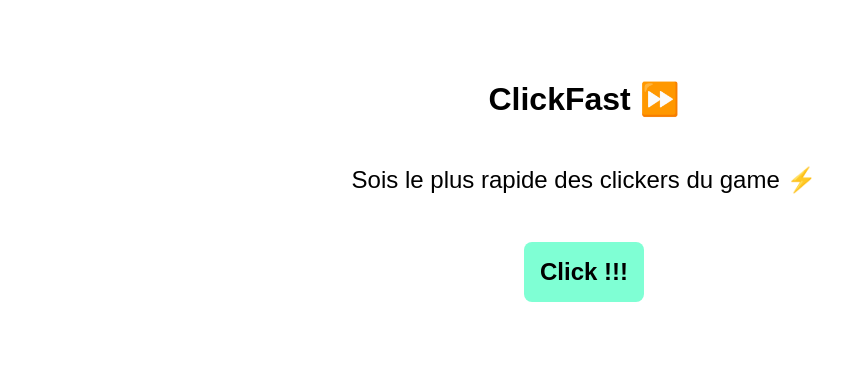
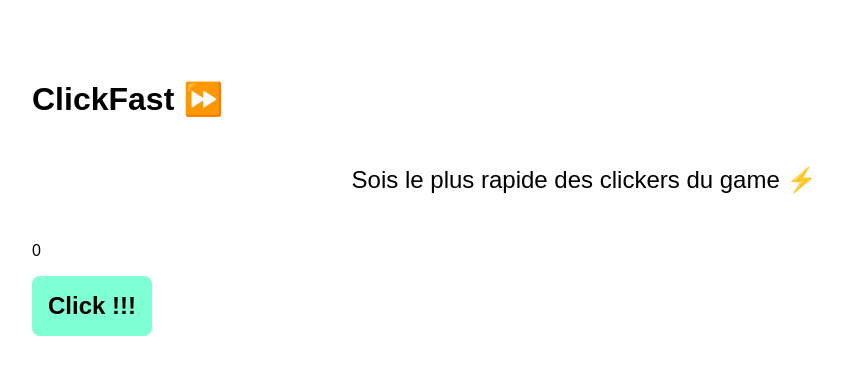
Before and after one commit to nod747548543/jeu-de-click, a plain HTML site: page index.html in a window 1280 px wide. Shown: the whole page, without its empty margins (56-899 px from the left). Drawn offline with Linux system fonts and the light colour scheme.

Commit message:
Edit index: add button and counter

```diff
--- a/index.html
+++ b/index.html
@@ -7,20 +7,28 @@
       content="width=device-width, initial-scale=1.0"
     />
     <link rel="stylesheet" href="style.css" />
-    <title>ClickFast</title>
+    <title>ClickFast ⏩</title>
   </head>
   <body>
     <div id="main">
       <div id="container">
-        <h1 class="flex">ClickFast ⏩</h1>
+        <h1 class="flex-center">ClickFast ⏩</h1>
         <p class="catchphrase">
           Sois le plus rapide des clickers du game ⚡
         </p>
 
-        <div class="flex">
+        <div class="flex-center">
+          <div class="number">
+            <p id="counter">0</p>
+          </div>
+        </div>
+
+        <div class="flex-center">
           <button id="button-clicker">Click !!!</button>
         </div>
       </div>
     </div>
+
+    <script src="script.js"></script>
   </body>
 </html>
```
